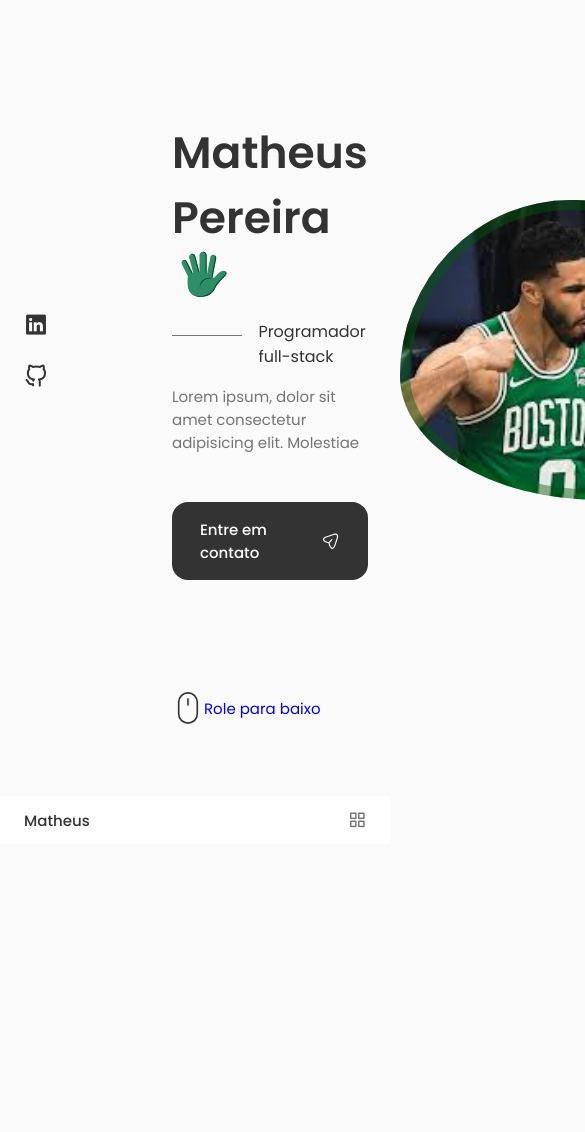
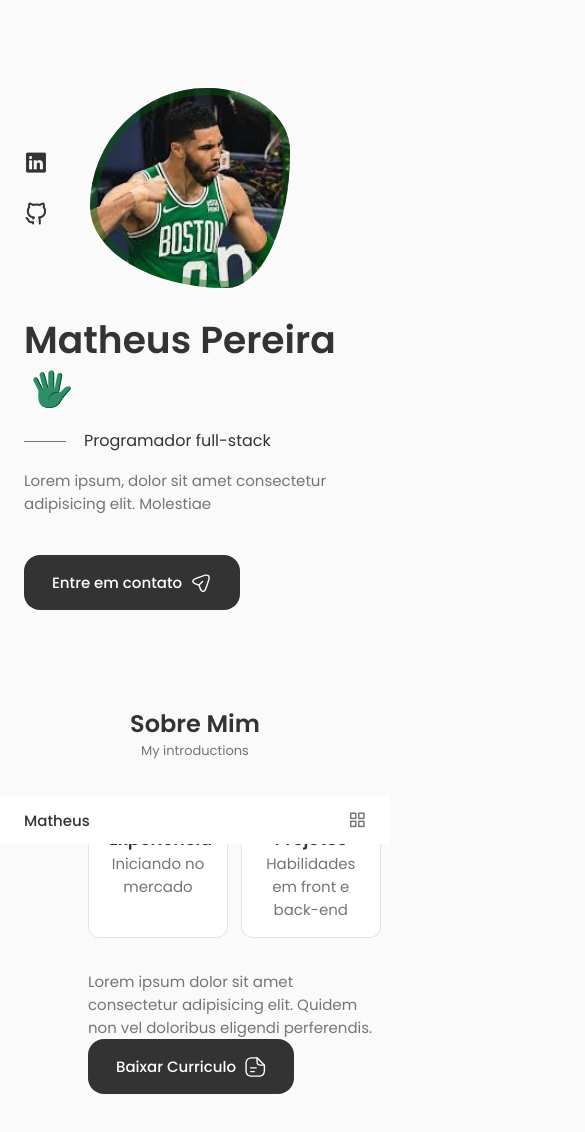
Before and after one commit to MatheusDaNova/MatheusDaNova.github.io, a React (Create React App) app: page / in a window 390 px wide. Shown: the top 1132 px of the page, 585 px wide, since content can reach past the window. Before the commit the page ends 844 px from the top, so only its background shows below. Built offline with nearby package versions, Linux system fonts and the light colour scheme.

Commit message:
final do home e inicio do sobre

```diff
--- a/src/App.css
+++ b/src/App.css
@@ -19,7 +19,7 @@
   --body-font: "Poppins", sans-serif;
 
   /*.5rem = 8px | 1rem = 16px ...*/
-  --big-font-size: 3.5rem;
+  --big-font-size: 3rem;
   --h1-font-size: 2.25rem;
   --h2-font-size: 1.5rem;
   --h3-font-size: 1.25rem;
@@ -34,7 +34,7 @@
   --font-semi-bold: 600;
 
   /*========== Margenes Bottom ==========*/
-  /*.5rem = 8px | 1rem = 16px ...*/
+
   --mb-0-25: 0.25rem;
   --mb-0-5: 0.5rem;
   --mb-0-75: 0.75rem;
@@ -53,7 +53,7 @@
 /* Responsive typography */
 @media screen and (max-width: 992px) {
   :root {
-    --big-font-size: 2.75rem;
+    --big-font-size: 2.35rem;
     --h1-font-size: 1.5rem;
     --h2-font-size: 1.25rem;
     --h3-font-size: 1rem;
--- a/src/App.js
+++ b/src/App.js
@@ -2,6 +2,7 @@
 import './App.css';
 import Header from './components/header/Header';
 import Home from './components/Home/Home';
+import Sobre from './components/Sobre/Sobre';
 
 const App = () => {
   return (
@@ -11,6 +12,7 @@
 
     <main className='main'>
       <Home />
+      <Sobre />
     </main>
     </>
   )
--- a/src/components/Home/Home.css
+++ b/src/components/Home/Home.css
@@ -58,7 +58,7 @@
 }
 
 .home__img{
-    background: url(../../assets//transferir.jfif);
+    background: url(../../assets//tatum.jfif);
     background-repeat: no-repeat;
     background-position: center;
     background-size: cover;
@@ -102,3 +102,97 @@
         transform: translateY(3.75rem);
     }
 }
+
+.home__scroll-name{
+    color: var(--title-color);
+    font-weight: var(--font-medium);
+    margin-right: var(--nb-0-25);
+    margin-left: 2px;
+
+}
+
+.home__scroll-arrow{
+    font-size: 1.25rem;
+    color: var(--title-color);
+    animation: scroll-arrow 1s ease infinite;
+}
+
+@keyframes scroll-arrow {
+    0%{
+        transform: translateY(0);
+    }
+
+    30%{
+        transform: translateY(.75rem);
+    }
+    }
+
+/* For large devices */
+@media screen and (max-width: 992px) {
+ .home__content{
+    grid-template-columns: 100px repeat(2, 1fr);
+    column-gap: 1.25rem;
+ }
+ .home__hand{
+    width: 2.5rem;
+    height: 2.5rem;
+ }
+
+ .home__subtitle{
+    padding-left: 3.75rem;
+    margin-bottom: var(--mb-1);
+ }
+
+ .home__subtitle::before{
+    width: 42px;
+    top:0.8rem;
+ }
+
+ .home__description{
+    max-width: initial;
+    margin-bottom: var(--mb-2-5);
+ }
+
+ .home__img{
+    width: 250px;
+    height: 250px;
+    box-shadow: inset 0 0 0 9px rgba(0, 90, 13, 0.43);
+ }
+
+ .home__scroll{
+    margin-left: 7.5rem;
+ }
+
+}
+  /* For medium devices */
+  @media screen and (max-width: 768px) {
+    .home__content{
+        grid-template-columns: 0.5fr 3fr;
+        padding-top: 3.5rem;
+    }
+
+    .home__img{
+        order:initial;
+        justify-self: initial;
+        box-shadow: inset 0 0 0 7px rgba(0, 90, 13, 0.43);
+        width: 200px;
+        height: 200px;
+    }
+
+    .home__data {
+        grid-column: 1/3;
+    }
+
+    .home__scroll{
+        display: none;
+    }
+  }
+
+  /* For small devices */
+  @media screen and (max-width: 350px) {
+    .home__img{
+        width: 180px;
+        height: 180px;
+    }
+
+  }
--- a/src/components/Home/Home.jsx
+++ b/src/components/Home/Home.jsx
@@ -6,7 +6,7 @@
 
 const Home = () => {
     return (
-        <section className="home section" id="home">
+        <section className="home section" id="Home">
             <div className="home__container container grid">
                 <div className="home__content grid">
                     <Social />
--- a/src/components/Home/ScrollDown.jsx
+++ b/src/components/Home/ScrollDown.jsx
@@ -40,6 +40,7 @@
                     ></path>
                 </svg>
                 <span className="home__scroll-name">Role para baixo</span>
+                <i class="uil uil-arrow-down home__scroll-arrow"></i>
             </a>
         </div>
     )
--- /dev/null
+++ b/src/components/Sobre/Info.jsx
@@ -0,0 +1,24 @@
+import React from "react";
+
+const Info = () => {
+    return (
+       <div className="about__info grid">
+            <div className="about__box">
+                <h3 className="about__title">Experiência</h3>
+                <span className="about__subtitle">Iniciando no mercado</span>
+            </div>
+
+            <div className="about__box">
+                <h3 className="about__title">Projetos</h3>
+                <span className="about__subtitle">Habilidades em front e back-end</span>
+            </div>
+
+       </div>
+
+
+
+
+    )
+}
+
+export default Info
--- /dev/null
+++ b/src/components/Sobre/Sobre.css
@@ -0,0 +1,25 @@
+.about__container {
+    grid-template-columns: repeat(2, 1fr);
+    align-items: center;
+    column-gap: 4rem;
+}
+
+.about__img {
+    width: 350px;
+    border-radius: 1.5rem;
+   justify-self: center;
+}
+
+.about__info {
+    grid-template-columns: repeat(2, 140px);
+    gap: 0.8rem;
+    margin-bottom: var(--mb-2);
+}
+
+.about__box{
+    background-color: var(--container-color);
+    border: 1px solid rgba(0, 0, 0, 0.1);
+    border-radius: 0.75rem;
+    text-align: center;
+    padding: 1rem 1.25rem;
+}
--- /dev/null
+++ b/src/components/Sobre/Sobre.jsx
@@ -0,0 +1,53 @@
+import React from "react";
+import "./Sobre.css";
+import AboutImg from "../../assets/tatum.jfif";
+import Info from "./Info";
+import Curriculo from "../../assets/curriculo.pdf";
+
+const Sobre = () => {
+    return(
+    <section className="about section" id="Sobre">
+        <h2 className="section__title">Sobre Mim</h2>
+        <span className="section__subtitle">My introductions</span>
+
+        <div className="about__container container grid">
+            <img src={AboutImg} alt="" className="about__img"/>
+
+            <div className="about__data">
+                <Info />
+
+                <p className="about__data">Lorem ipsum dolor sit amet consectetur adipisicing elit. Quidem non vel doloribus eligendi perferendis.</p>
+
+                <a download="" href={Curriculo} className="button button--flex">Baixar Curriculo
+                  <svg
+                    class="button__icon"
+                    xmlns="http://www.w3.org/2000/svg"
+                    width="24"
+                    height="24"
+                    viewBox="0 0 24 24"
+                    fill="none"
+                  >
+                    <path
+                      d="M15.25 22.7502H9.25C3.82 22.7502 1.5 20.4302 1.5 15.0002V9.00024C1.5 3.57024 3.82 1.25024 9.25 1.25024H14.25C14.66 1.25024 15 1.59024 15 2.00024C15 2.41024 14.66 2.75024 14.25 2.75024H9.25C4.64 2.75024 3 4.39024 3 9.00024V15.0002C3 19.6102 4.64 21.2502 9.25 21.2502H15.25C19.86 21.2502 21.5 19.6102 21.5 15.0002V10.0002C21.5 9.59024 21.84 9.25024 22.25 9.25024C22.66 9.25024 23 9.59024 23 10.0002V15.0002C23 20.4302 20.68 22.7502 15.25 22.7502Z"
+                      fill="var(--container-color)"
+                    ></path>
+                    <path
+                      d="M22.25 10.7502H18.25C14.83 10.7502 13.5 9.42023 13.5 6.00023V2.00023C13.5 1.70023 13.68 1.42023 13.96 1.31023C14.24 1.19023 14.56 1.26023 14.78 1.47023L22.78 9.47023C22.99 9.68023 23.06 10.0102 22.94 10.2902C22.82 10.5702 22.55 10.7502 22.25 10.7502ZM15 3.81023V6.00023C15 8.58023 15.67 9.25023 18.25 9.25023H20.44L15 3.81023Z"
+                      fill="var(--container-color)"
+                    ></path>
+                    <path
+                      d="M13.25 13.7502H7.25C6.84 13.7502 6.5 13.4102 6.5 13.0002C6.5 12.5902 6.84 12.2502 7.25 12.2502H13.25C13.66 12.2502 14 12.5902 14 13.0002C14 13.4102 13.66 13.7502 13.25 13.7502Z"
+                      fill="var(--container-color)"
+                    ></path>
+                    <path
+                      d="M11.25 17.7502H7.25C6.84 17.7502 6.5 17.4102 6.5 17.0002C6.5 16.5902 6.84 16.2502 7.25 16.2502H11.25C11.66 16.2502 12 16.5902 12 17.0002C12 17.4102 11.66 17.7502 11.25 17.7502Z"
+                      fill="var(--container-color)"
+                    ></path>
+                  </svg>
+                </a>
+            </div>
+        </div>
+    </section>
+    )
+}
+export default Sobre
--- a/src/components/header/header.css
+++ b/src/components/header/header.css
@@ -43,9 +43,13 @@
 
 /* Active links*/
 
-.active__link,
+.active__link{
+color: var(--title-color-dark);
+}
+
 .nav__link:hover {
     color: var(--title-color-dark);
+    font-size: 1rem;
 }
 
 /* Breakpoints */
```
Also changed, not shown: src/assets/tatum.jfif (renamed from src/assets/transferir.jfif), 1 other file (tests, documents, lock files or other folders).
